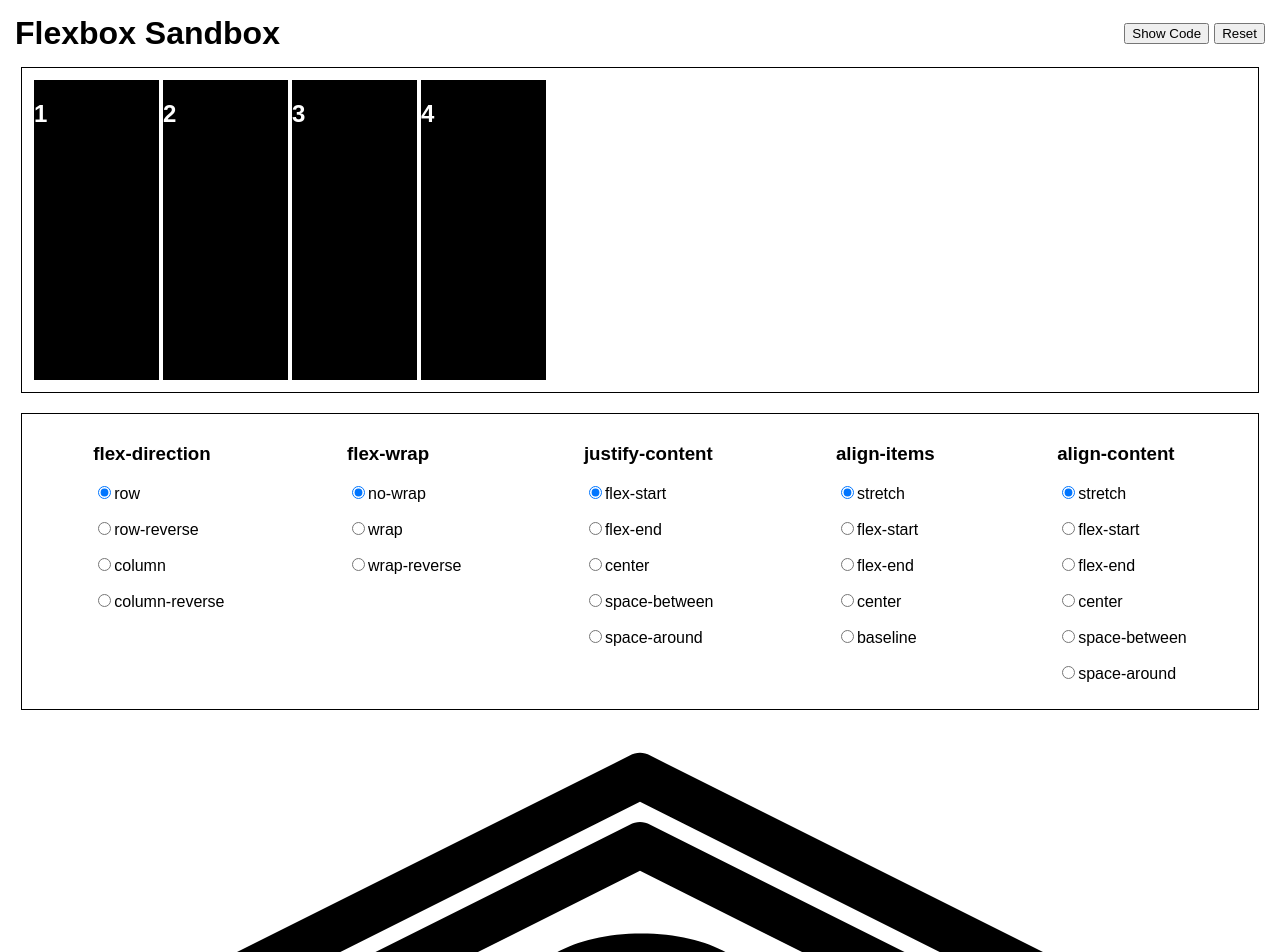
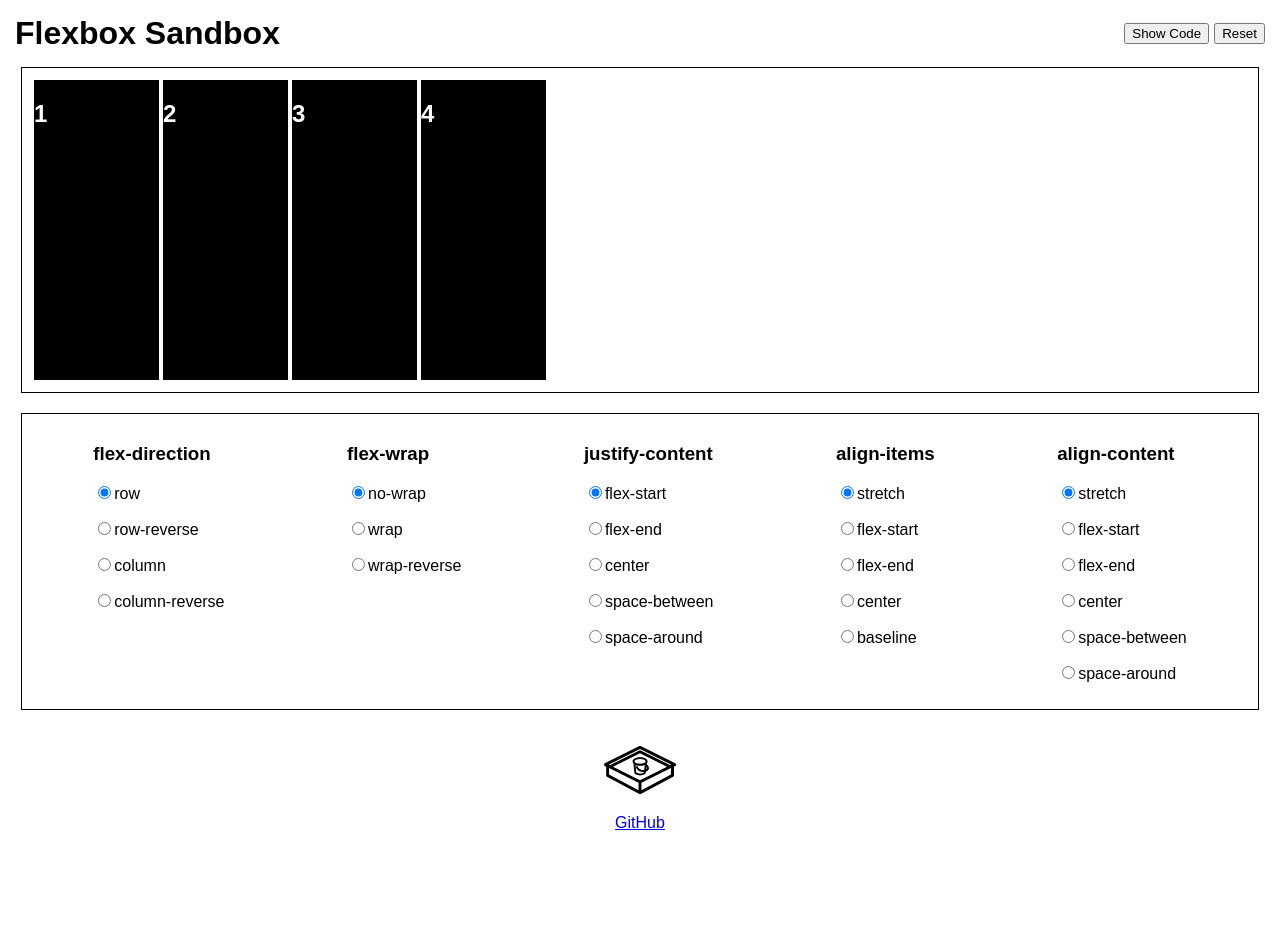
Before and after one commit to marissa27/flex-sandbox, a React (Create React App) app: page / in a window 1280 px wide. Shown: the top 952 px of the page. After the commit the page ends 832 px from the top, so only its background shows below. Built offline with nearby package versions, Linux system fonts and the light colour scheme.

Commit message:
add styling for controls sect & footer

```diff
--- a/src/index.css
+++ b/src/index.css
@@ -48,3 +48,17 @@ h1 {
   padding: 10px;
   border: 1px solid black;
 }
+
+/* Footer Section */
+footer {
+  text-align: center;
+}
+
+.sandbox {
+  height: 80px;
+  width: 80px;
+}
+
+.git-link {
+  display: block;
+}
```
